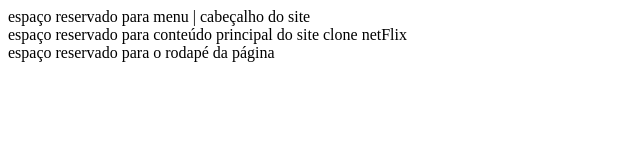
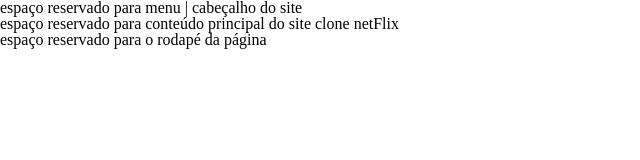
Before and after one commit to MarcosAlexandreSilvaLima/cloneNetFlix, a plain HTML site: page index.html in a window 1280 px wide. Shown: the whole page, without its empty margins (0-640 px from the left). Drawn offline with Linux system fonts and the light colour scheme.

Commit message:
configurnado o reset.css e linkando os aquivos no index.html

```diff
--- /dev/null
+++ b/assets/css/reset.css
@@ -0,0 +1,48 @@
+/* http://meyerweb.com/eric/tools/css/reset/
+   v2.0 | 20110126
+   License: none (public domain)
+*/
+
+html, body, div, span, applet, object, iframe,
+h1, h2, h3, h4, h5, h6, p, blockquote, pre,
+a, abbr, acronym, address, big, cite, code,
+del, dfn, em, img, ins, kbd, q, s, samp,
+small, strike, strong, sub, sup, tt, var,
+b, u, i, center,
+dl, dt, dd, ol, ul, li,
+fieldset, form, label, legend,
+table, caption, tbody, tfoot, thead, tr, th, td,
+article, aside, canvas, details, embed,
+figure, figcaption, footer, header, hgroup,
+menu, nav, output, ruby, section, summary,
+time, mark, audio, video {
+	margin: 0;
+	padding: 0;
+	border: 0;
+	font-size: 100%;
+	font: inherit;
+	vertical-align: baseline;
+}
+/* HTML5 display-role reset for older browsers */
+article, aside, details, figcaption, figure,
+footer, header, hgroup, menu, nav, section {
+	display: block;
+}
+body {
+	line-height: 1;
+}
+ol, ul {
+	list-style: none;
+}
+blockquote, q {
+	quotes: none;
+}
+blockquote:before, blockquote:after,
+q:before, q:after {
+	content: '';
+	content: none;
+}
+table {
+	border-collapse: collapse;
+	border-spacing: 0;
+}
--- a/index.html
+++ b/index.html
@@ -4,6 +4,8 @@
         <meta charset="UTF-8">
         <meta http-equiv="X-UA-Compatible" content="IE=edge">
         <meta name="viewport" content="width=device-width, initial-scale=1.0">
+        <link rel="stylesheet" href="assets/css/reset.css">
+        <link rel="stylesheet" href="assets/css/style.css">
         <meta name="author" content="marcos alexandre">
         <title>clone NetFlix</title>
     </head>
```
Also changed, not shown: assets/css/style.css (added).
